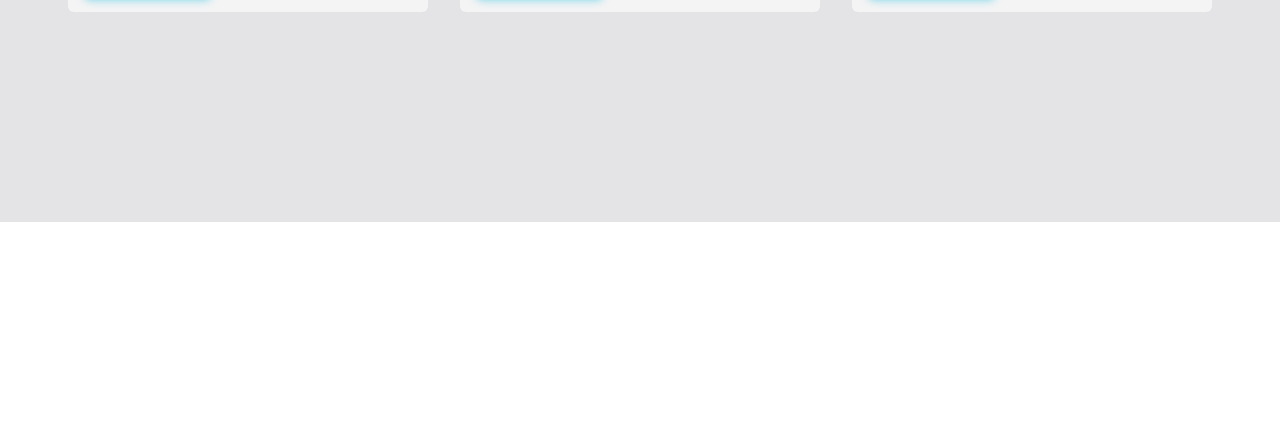
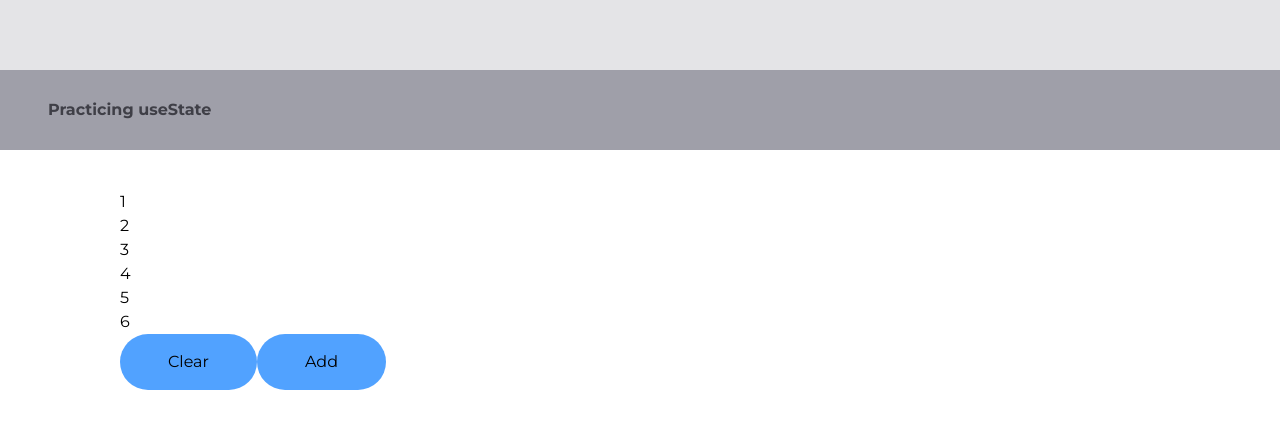
Before and after one commit to satyamlal/LearningReact, a React (Vite) app: page / in a window 1280 px wide. Shown: the part 1530-1958 px from the top of the page. Before the commit the page ends 1752 px from the top, so only its background shows below. Built offline with nearby package versions, Linux system fonts and the light colour scheme.

Commit message:
Learning useState() in depth

```diff
--- a/src/App.jsx
+++ b/src/App.jsx
@@ -2,16 +2,14 @@ import React from "react";
 import "./index.css";
 import Card from "./Components/Card";
 import MusicCard from "./Components/MusicCard";
+import UseStatePractice from "./Components/UseStatePractice";
 
 function App() {
   return (
     <>
-      <div>
-        <Card />
-      </div>
-      <div>
-        <MusicCard />
-      </div>
+      <Card />
+      <MusicCard />
+      <UseStatePractice />
     </>
   );
 }
--- a/src/Components/Card.jsx
+++ b/src/Components/Card.jsx
@@ -26,7 +26,7 @@ const Card = () => {
   ];
 
   return (
-    <>
+    <div className="w-full h-screen">
       <h1 className="w-full h-20 bg-zinc-400 flex items-center text-zinc-700 pl-12 font-bold">
         Dynamic Conditonal Rendering Cards
       </h1>
@@ -59,7 +59,7 @@ const Card = () => {
           );
         })}
       </div>
-    </>
+    </div>
   );
 };
 
--- a/src/Components/MusicCard.jsx
+++ b/src/Components/MusicCard.jsx
@@ -23,7 +23,7 @@ const MusicCard = () => {
   ];
 
   return (
-    <>
+    <div className="w-full h-screen">
       <h1 className="w-full h-20 bg-zinc-400 flex items-center text-zinc-700 pl-12 font-bold">
         Music Everywhere!
       </h1>
@@ -60,7 +60,7 @@ const MusicCard = () => {
           );
         })}
       </div>
-    </>
+    </div>
   );
 };
 
--- /dev/null
+++ b/src/Components/UseStatePractice.jsx
@@ -0,0 +1,40 @@
+import React, { useState } from "react";
+
+const UseStatePractice = () => {
+  const [val, setVal] = useState([1, 2, 3, 4, 5, 6]);
+
+  return (
+    <div className="w-full h-screen">
+      <h1 className="w-full h-20 bg-zinc-400 flex items-center text-zinc-700 pl-12 font-bold">
+        Practicing useState
+      </h1>
+      <div className="px-30 mt-10">
+        {val.map((item) => (
+          <h1>{item}</h1>
+        ))}
+        <button
+          onClick={() =>
+            setVal(val.filter((item, index) => index != val.length - 1))
+          }
+          className="px-12 py-4 bg-blue-400 rounded-full"
+        >
+          Clear
+        </button>
+
+        <button
+          onClick={() =>
+            setVal((prev) => [
+              ...prev,
+              prev.length > 0 ? prev[prev.length - 1] + 1 : 1,
+            ])
+          }
+          className="px-12 py-4 bg-blue-400 rounded-full"
+        >
+          Add
+        </button>
+      </div>
+    </div>
+  );
+};
+
+export default UseStatePractice;
```
